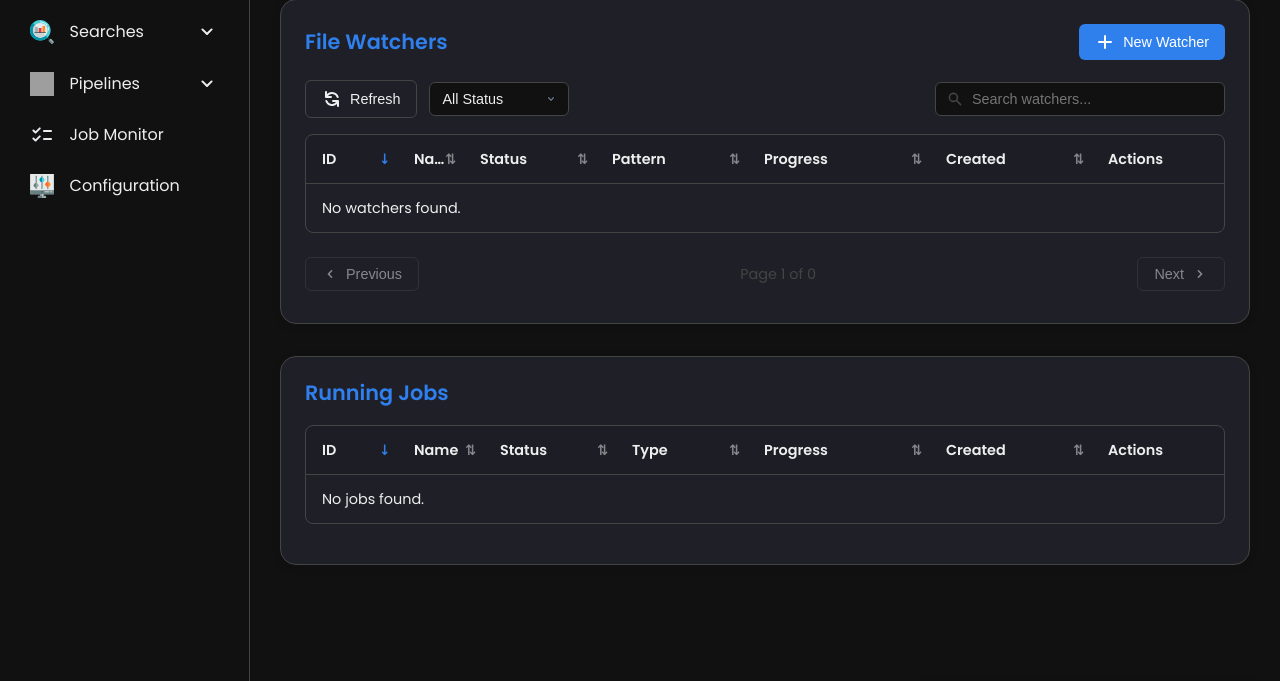
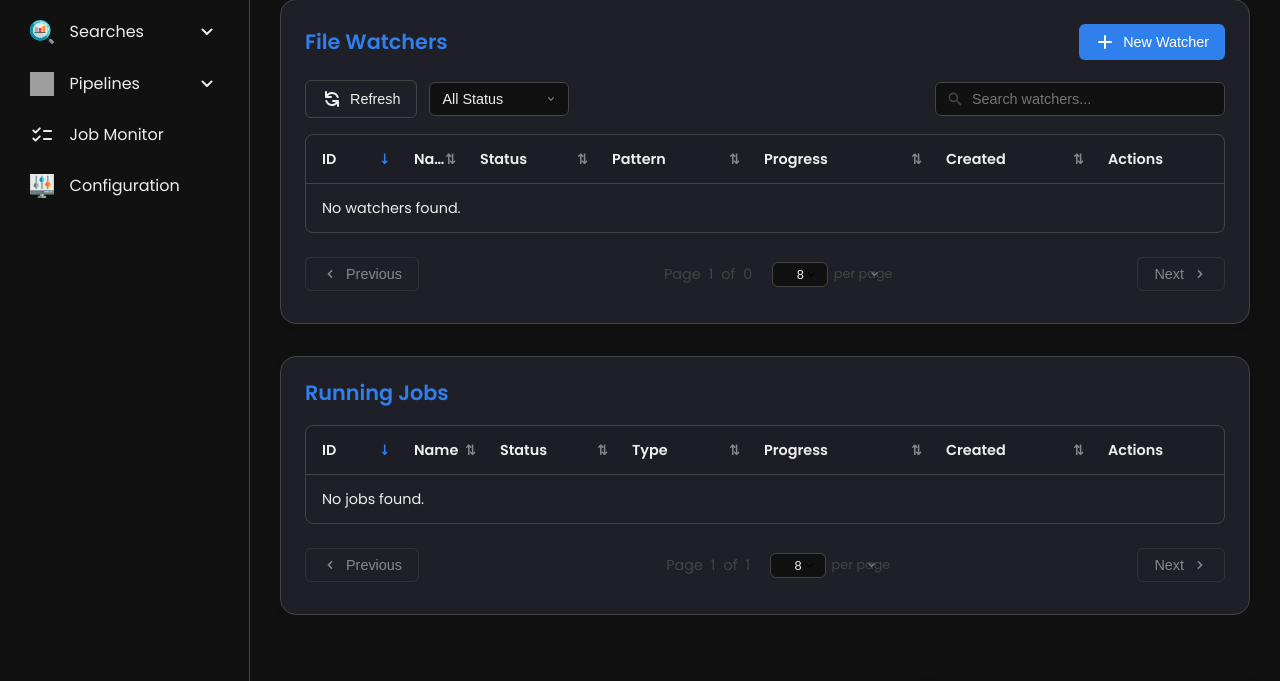
Before and after one commit to yoniyamin/cnio_prot_ui, a Flask app: page /job-monitor in a window 1280 px wide. Shown: the part 119-800 px from the top of the page. Run offline with Flask 3, Linux system fonts and the light colour scheme; data that the repository does not hold is empty; grey boxes are pictures that could not be loaded.

Commit message:
commiting before starting to work on job execution for maxquant

```diff
--- a/app.py
+++ b/app.py
@@ -537,69 +537,85 @@ def maxquant():
         mq_path = request.form.get('mq_path')
         mq_version = request.form.get('mq_version')
         dbs = request.form.getlist('database_choices')
-        job_name = request.form.get('job_name') or "MaxQuantJob"
+        job_name = request.form.get('job_name') or f"MaxQuantJob_{int(time.time())}"
 
         logger.info(f"MaxQuant job submitted: {job_name}")
-        logger.debug(
-            f"MaxQuant parameters: fasta={fasta_folder}, output={output_folder}, conditions={conditions_file}, mq_path={mq_path}, version={mq_version}, dbs={dbs}")
+        logger.debug(f"Parameters: fasta={fasta_folder}, output={output_folder}, conditions={conditions_file}, mq_path={mq_path}, version={mq_version}, dbs={dbs}")
 
-        # Validate key inputs
+        # Validate inputs
         if not all([fasta_folder, output_folder, conditions_file, mq_path, dbs]):
             logger.warning(f"MaxQuant job {job_name} missing required fields")
             return "Error: Missing required fields", 400
 
-        # Validate that files/folders exist
         if not os.path.isdir(fasta_folder):
-            logger.warning(f"MaxQuant job {job_name} FASTA folder does not exist: {fasta_folder}")
+            logger.warning(f"FASTA folder does not exist: {fasta_folder}")
             return f"Error: FASTA folder does not exist: {fasta_folder}", 400
 
         if not os.path.isdir(output_folder):
-            try:
-                os.makedirs(output_folder, exist_ok=True)
-                logger.info(f"Created output directory for MaxQuant job {job_name}: {output_folder}")
-            except Exception as e:
-                logger.error(f"Error creating output folder for MaxQuant job {job_name}: {str(e)}", exc_info=True)
-                return f"Error: Could not create output folder: {str(e)}", 400
+            os.makedirs(output_folder, exist_ok=True)
+            logger.info(f"Created output directory: {output_folder}")
 
         if not os.path.isfile(conditions_file):
-            logger.warning(f"MaxQuant job {job_name} conditions file does not exist: {conditions_file}")
+            logger.warning(f"Conditions file does not exist: {conditions_file}")
             return f"Error: Conditions file does not exist: {conditions_file}", 400
 
         if not os.path.isfile(mq_path):
-            logger.warning(f"MaxQuant job {job_name} executable does not exist: {mq_path}")
+            logger.warning(f"MaxQuant executable does not exist: {mq_path}")
             return f"Error: MaxQuant executable does not exist: {mq_path}", 400
 
-        # Create local output directory for job tracking
-        local_output = os.path.join(app.config['UPLOAD_FOLDER'], job_name)
-        os.makedirs(local_output, exist_ok=True)
-        logger.info(f"Created job tracking directory for MaxQuant job {job_name}: {local_output}")
+        # Parse conditions file to get raw file list
+        ext = os.path.splitext(conditions_file)[1]
+        if ext == ".xlsx":
+            conditions_df = pd.read_excel(conditions_file, sheet_name="Sheet1", dtype=str)
+        elif ext in [".txt", ".tsv"]:
+            conditions_df = pd.read_csv(conditions_file, sep="\t", dtype=str)
+        else:
+            logger.error(f"Unsupported conditions file format: {ext}")
+            return "Error: Conditions file must be .xlsx, .txt, or .tsv", 400
 
-        # Log job info
-        with open(os.path.join(local_output, "job_info.txt"), "w") as f:
-            f.write(f"Job Name: {job_name}\n")
-            f.write(f"FASTA Folder: {fasta_folder}\n")
-            f.write(f"Output Folder: {output_folder}\n")
-            f.write(f"Conditions File: {conditions_file}\n")
-            f.write(f"MaxQuant Path: {mq_path}\n")
-            f.write(f"MaxQuant Version: {mq_version}\n")
-            f.write(f"Selected Databases: {', '.join(dbs)}\n")
+        raw_files = conditions_df['Raw file path'].apply(lambda x: os.path.basename(str(Path(x)))).tolist()
+        file_pattern = ";".join(raw_files)  # Exact file names as pattern
+        watch_folder = os.path.dirname(conditions_file)  # Default to conditions file folder; adjust if raw files are elsewhere
 
-        # Start MaxQuant job in a separate thread
-        thread = threading.Thread(target=launch_maxquant_job,
-                                  args=(mq_version, mq_path, conditions_file, dbs, output_folder, job_name))
-        thread.daemon = True
+        # Create watcher
+        watcher_data = {
+            'folder_path': watch_folder,
+            'file_pattern': file_pattern,
+            'job_type': 'maxquant',
+            'job_demands': json.dumps({
+                'fasta_folder': fasta_folder,
+                'output_folder': output_folder,
+                'conditions_file': conditions_file,
+                'mq_path': mq_path,
+                'mq_version': mq_version,
+                'dbs': dbs,
+                'job_name': job_name,
+                'db_map': "path/to/your/db_map.xlsx"  # Add actual path or fetch from config
+            }),
+            'job_name_prefix': job_name
+        }
+
+        watcher_id = watcher_db.add_watcher(**watcher_data)
+        logger.info(f"Created watcher {watcher_id} for job {job_name}")
+
+        # Start watcher
+        job_queue_manager = JobQueueManager(db_path=db_path)
+        watcher_manager = WatcherManager(watcher_db, job_queue_manager)
+        watcher = watcher_manager.create_single_watcher(watcher_id)
+        thread = threading.Thread(target=watcher.start, daemon=True)
         thread.start()
-        logger.info(f"Started MaxQuant job {job_name} in thread")
+        logger.info(f"Started watcher {watcher_id} in thread")
 
         return f"""
-        <h3>Job Submitted Successfully</h3>
-        <p>Your MaxQuant job '{job_name}' has been submitted.</p>
-        <p>You can track its progress in the <a href='/job-monitor'>Job Monitor</a>.</p>
+        <h3>Watcher Created</h3>
+        <p>A watcher (ID: {watcher_id}) has been set up for '{job_name}'.</p>
+        <p>The MaxQuant job will start once all files in the conditions file are captured.</p>
+        <p>Track progress in the <a href='/job-monitor'>Job Monitor</a>.</p>
         """
 
     except Exception as e:
-        logger.error(f"Error submitting MaxQuant job: {str(e)}", exc_info=True)
-        return f"Error submitting MaxQuant job: {str(e)}", 500
+        logger.error(f"Error setting up MaxQuant watcher: {str(e)}", exc_info=True)
+        return f"Error setting up MaxQuant watcher: {str(e)}", 500
 
 
 def launch_maxquant_job(mq_version, mq_path, conditions_file, dbs, output_folder, job_name):
--- a/src/watchers/watcher_manager.py
+++ b/src/watchers/watcher_manager.py
@@ -1,9 +1,10 @@
 # src/watchers/watcher_manager.py
 import threading
 import time
-
+import queue
 from app import logger
 from src.watchers.file_watcher import FileWatcher
+from src.handlers.run_maxquant import MaxQuant_handler
 
 class WatcherManager:
     def __init__(self, db, job_queue_manager):
--- a/static/job_monitor.css
+++ b/static/job_monitor.css
@@ -551,8 +551,36 @@ th[data-sort].sort-desc::after {
 }
 
 .pagination-info {
+  display: flex;
+  align-items: center;
+  gap: 0.5rem;
   font-size: 0.9rem;
   color: var(--secondary-text-clr);
+}
+
+.display-count-wrapper {
+  display: inline-flex;
+  align-items: center;
+  margin-left: 0.75rem;
+}
+
+.display-count-select {
+  appearance: none;
+  background-color: var(--bg-clr);
+  color: var(--text-clr);
+  border: 1px solid var(--line-clr);
+  border-radius: 0.375rem;
+  padding: 0.25rem 0.5rem;
+  font-size: 0.8rem;
+  cursor: pointer;
+  width: 3.5rem;
+  text-align: center;
+}
+
+.display-count-label {
+  margin-left: 0.35rem;
+  font-size: 0.8rem;
+  white-space: nowrap;
 }
 
 /* ======= Loading State ======= */
@@ -821,6 +849,16 @@ th[data-sort].sort-desc::after {
   width: 100px; /* Status */
 }
 
+.status-badge.captured {
+  background-color: rgba(56, 178, 172, 0.1); /* Teal color */
+  color: rgb(56, 178, 172);
+}
+
+.status-badge.captured::before {
+  background-color: rgb(56, 178, 172);
+}
+
+
 /* ======= Helper classes ======= */
 [title] {
   cursor: help;
@@ -828,6 +866,17 @@ th[data-sort].sort-desc::after {
 
 /* ======= Responsive adjustments ======= */
 @media (max-width: 900px) {
+  .pagination-info {
+    flex-direction: column;
+    align-items: center;
+    gap: 0.5rem;
+  }
+
+  .display-count-wrapper {
+    margin-left: 0;
+    margin-top: 0.5rem;
+  }
+
   .section-container {
     padding: 0.75rem;
     margin-bottom: 1.25rem;
--- a/static/job_monitor.js
+++ b/static/job_monitor.js
@@ -9,12 +9,16 @@ import {
   filterAndDisplayWatchers,
   createWatcher,
   prevWatchersPage,
-  nextWatchersPage
+  nextWatchersPage,
+  setWatchersPageSize
 } from './watchers.js';
 
 import {
   loadJobs,
-  sortAndDisplayJobs
+  sortAndDisplayJobs,
+  prevJobsPage,
+  nextJobsPage,
+  setJobsPageSize
 } from './jobs.js';
 
 function openModal(modal) {
@@ -52,7 +56,13 @@ document.addEventListener('DOMContentLoaded', () => {
   // Set up status filter
   const statusFilter = document.getElementById('status-filter');
   statusFilter?.addEventListener('change', () => loadWatchers());
+  // Pagination watchers
+  document.getElementById('prev-page')?.addEventListener('click', () => prevWatchersPage());
+  document.getElementById('next-page')?.addEventListener('click', () => nextWatchersPage());
 
+  document.getElementById('watcher-page-size')?.addEventListener('change', (e) => {
+    setWatchersPageSize(e.target.value);
+  });
   // Set up search
   const searchInput = document.getElementById('watcher-search');
   if (searchInput) {
@@ -208,6 +218,11 @@ document.addEventListener('DOMContentLoaded', () => {
 
   // ========== Jobs ==========
   loadJobs(); // initial load
+  document.getElementById('jobs-prev-page')?.addEventListener('click', () => prevJobsPage());
+  document.getElementById('jobs-next-page')?.addEventListener('click', () => nextJobsPage());
+  document.getElementById('jobs-page-size')?.addEventListener('change', (e) => {
+    setJobsPageSize(e.target.value);
+  });
   // Sort job table on header click
   document.querySelectorAll('#jobs-table th[data-sort]').forEach(th => {
     th.addEventListener('click', () => {
--- a/static/jobs.js
+++ b/static/jobs.js
@@ -8,6 +8,26 @@ import { createProgressBar, formatDate } from './utils.js';
 
 let jobsData = [];
 let currentJobSort = { column: 'id', ascending: false };
+let currentJobsPage = 1;
+let jobsPerPage = 8; // Default to 8 items per page
+
+// Add a function to change page size
+export function setJobsPageSize(size) {
+  jobsPerPage = parseInt(size, 10) || 8;
+  currentJobsPage = 1; // Reset to first page when changing page size
+  updateJobsPagination();
+  displayJobs(getPaginatedJobs());
+}
+
+function getPaginatedJobs() {
+  if (!jobsData || !Array.isArray(jobsData)) {
+    return [];
+  }
+
+  const startIndex = (currentJobsPage - 1) * jobsPerPage;
+  const endIndex = startIndex + jobsPerPage;
+  return jobsData.slice(startIndex, endIndex);
+}
 
 // ====== Fetch jobs from server ======
 function loadJobs(showLoading = true) {
@@ -56,10 +76,14 @@ function sortAndDisplayJobs(sortBy = 'id', ascending = false, jobsData = null) {
   // If jobsData is provided, use it; otherwise, use the module-level jobs variable
   // Make sure to handle the case where neither is available
   const jobs = jobsData || window.jobsData || [];
+  // Store the sort info
+  currentJobSort.column = sortBy;
+  currentJobSort.ascending = ascending;
 
   // Store the sorted jobs back to the module-level variable or window
   window.jobsData = sortJobs(jobs, sortBy, ascending);
-
+  // Reset to first page when sorting
+  currentJobsPage = 1;
   // Display the sorted jobs
   displayJobs(window.jobsData);
 
@@ -206,6 +230,43 @@ function displayJobs(jobs) {
 
     tbody.appendChild(row);
   });
+  updateJobsPagination();
+}
+
+function updateJobsPagination() {
+  const totalPages = Math.ceil((jobsData?.length || 0) / jobsPerPage);
+
+  // Update page info
+  const currentPageEl = document.getElementById('jobs-current-page');
+  const totalPagesEl = document.getElementById('jobs-total-pages');
+  const pageSizeEl = document.getElementById('jobs-page-size');
+
+  if (currentPageEl) currentPageEl.textContent = currentJobsPage;
+  if (totalPagesEl) totalPagesEl.textContent = totalPages;
+  if (pageSizeEl) pageSizeEl.value = jobsPerPage.toString();
+
+  // Enable/disable pagination buttons
+  const prevBtn = document.getElementById('jobs-prev-page');
+  const nextBtn = document.getElementById('jobs-next-page');
+
+  if (prevBtn) prevBtn.disabled = currentJobsPage <= 1;
+  if (nextBtn) nextBtn.disabled = currentJobsPage >= totalPages;
+}
+
+// Add pagination helper functions
+function prevJobsPage() {
+  if (currentJobsPage > 1) {
+    currentJobsPage--;
+    displayJobs(getPaginatedJobs());
+  }
+}
+
+function nextJobsPage() {
+  const totalPages = Math.ceil((jobsData?.length || 0) / jobsPerPage);
+  if (currentJobsPage < totalPages) {
+    currentJobsPage++;
+    displayJobs(getPaginatedJobs());
+  }
 }
 
 // ====== Stop job logic ======
@@ -234,4 +295,6 @@ export {
   displayJobs,
   sortAndDisplayJobs,
   loadJobs,
+  prevJobsPage,
+  nextJobsPage
 }
--- a/static/watchers.js
+++ b/static/watchers.js
@@ -14,7 +14,14 @@ let expandedWatchers = new Set();
 
 let currentWatcherSort = { column: 'id', ascending: false };
 let currentPage = 1;
-const itemsPerPage = 10;
+let itemsPerPage = 8;
+
+export function setWatchersPageSize(size) {
+  itemsPerPage = parseInt(size, 10) || 8;
+  currentPage = 1; // Reset to first page when changing page size
+  updatePagination();
+  displayWatchers(getPaginatedWatchers());
+}
 
 // ====== Fetch watchers from server ======
 export function loadWatchers(showLoading = true) {
@@ -191,9 +198,11 @@ function updatePagination() {
   // Update page info
   const currentPageEl = document.getElementById('current-page');
   const totalPagesEl = document.getElementById('total-pages');
+  const pageSizeEl = document.getElementById('watcher-page-size');
 
   if (currentPageEl) currentPageEl.textContent = currentPage;
   if (totalPagesEl) totalPagesEl.textContent = totalPages;
+  if (pageSizeEl) pageSizeEl.value = itemsPerPage.toString();
 
   // Enable/disable pagination buttons
   const prevBtn = document.getElementById('prev-page');
@@ -656,7 +665,10 @@ function createFileRow(file) {
 
   const filePath = file.file_path || file.path || file.fullPath || 'N/A';
   const jobId = file.job_id || file.jobId || 'N/A';
-  const fileStatus = file.status || file.state || 'pending';
+
+  // MODIFIED: Default to "captured" status instead of "pending" if no status is found
+  // This assumes that any file shown in the list has been captured
+  const fileStatus = file.status || file.state || 'captured';
 
   // Create cells for the column structure
   const nameCell = document.createElement('td');
--- a/templates/job_monitor.html
+++ b/templates/job_monitor.html
@@ -86,6 +86,16 @@
       </button>
       <div class="pagination-info">
         Page <span id="current-page">1</span> of <span id="total-pages">1</span>
+        <div class="select-wrapper display-count-wrapper">
+          <select id="watcher-page-size" class="display-count-select">
+            <option value="4">4</option>
+            <option value="8" selected>8</option>
+            <option value="12">12</option>
+            <option value="16">16</option>
+            <option value="24">24</option>
+          </select>
+          <span class="display-count-label">per page</span>
+        </div>
       </div>
       <button class="pagination-button" id="next-page" disabled>
         <span>Next</span>
@@ -124,7 +134,36 @@
       </tbody>
     </table>
   </div>
+    <div class="pagination-controls">
+      <button class="pagination-button" id="jobs-prev-page" disabled>
+        <svg xmlns="http://www.w3.org/2000/svg" class="h-5 w-5" viewBox="0 0 20 20" fill="currentColor">
+          <path fill-rule="evenodd" d="M12.707 5.293a1 1 0 010 1.414L9.414 10l3.293 3.293a1 1 0 01-1.414 1.414l-4-4a1 1 0 010-1.414l4-4a1 1 0 011.414 0z" clip-rule="evenodd" />
+        </svg>
+        <span>Previous</span>
+      </button>
+      <div class="pagination-info">
+        Page <span id="jobs-current-page">1</span> of <span id="jobs-total-pages">1</span>
+        <div class="select-wrapper display-count-wrapper">
+          <select id="jobs-page-size" class="display-count-select">
+            <option value="4">4</option>
+            <option value="8" selected>8</option>
+            <option value="12">12</option>
+            <option value="16">16</option>
+            <option value="24">24</option>
+          </select>
+          <span class="display-count-label">per page</span>
         </div>
+      </div>
+      <button class="pagination-button" id="jobs-next-page" disabled>
+        <span>Next</span>
+        <svg xmlns="http://www.w3.org/2000/svg" class="h-5 w-5" viewBox="0 0 20 20" fill="currentColor">
+          <path fill-rule="evenodd" d="M7.293 14.707a1 1 0 010-1.414L10.586 10 7.293 6.707a1 1 0 011.414-1.414l4 4a1 1 0 010 1.414l-4 4a1 1 0 01-1.414 0z" clip-rule="evenodd" />
+        </svg>
+      </button>
+    </div>
+</div>
+
+
 
 <!-- Watcher Details Template (hidden, used for expansion) -->
 <template id="watcher-details-template">
```
Also changed, not shown: static/images/listfiles.png. Lines whose indentation alone changed are shown as unchanged.
